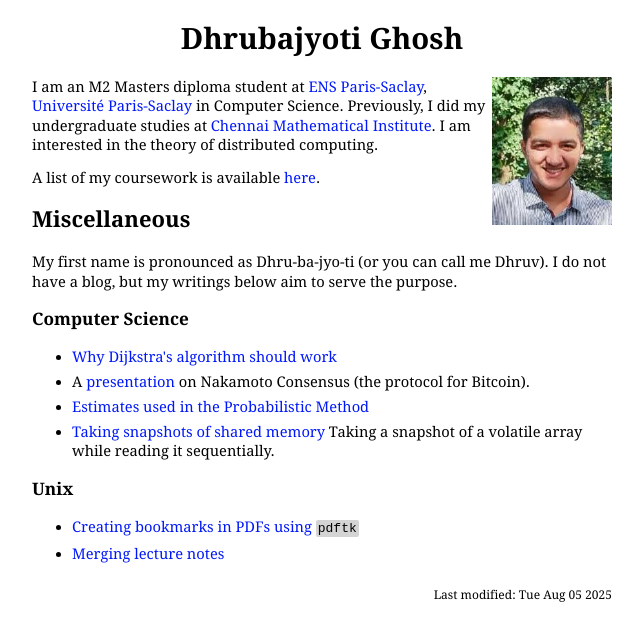
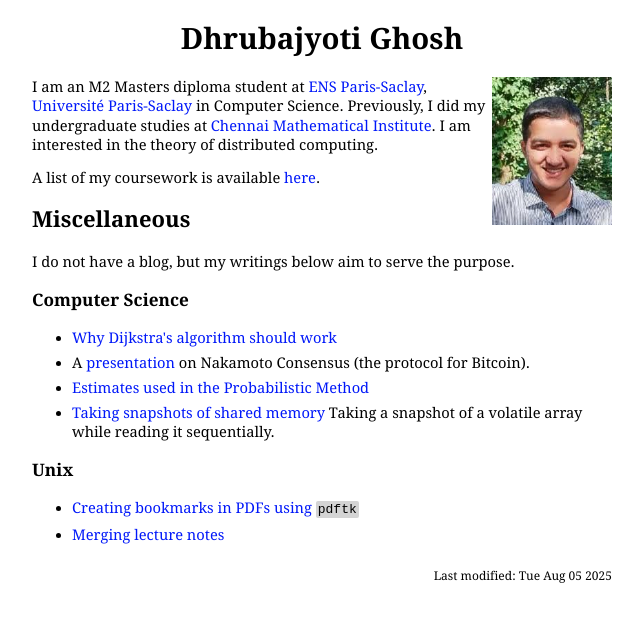
Before and after one commit to ghoshdhruba/ghoshdhruba.github.io, a Jekyll site: the page built from index.html, in a window 1280 px wide. Shown: the top 641 px of the page, without its empty margins (318-961 px from the left). Built offline with Jekyll 4.4.1, drawn with Linux system fonts in a browser that asks for light colours.

Commit message:
Remove name clarification

```diff
--- a/index.html
+++ b/index.html
@@ -17,7 +17,6 @@ A list of my coursework is available <a href="coursework.html">here</a>.
 
 <h2> Miscellaneous </h2>
 
-My first name is pronounced as Dhru-ba-jyo-ti (or you can call me Dhruv).
 I do not have a blog, but my writings below aim to serve the purpose.
 
 <h3> Computer Science </h3>
```
